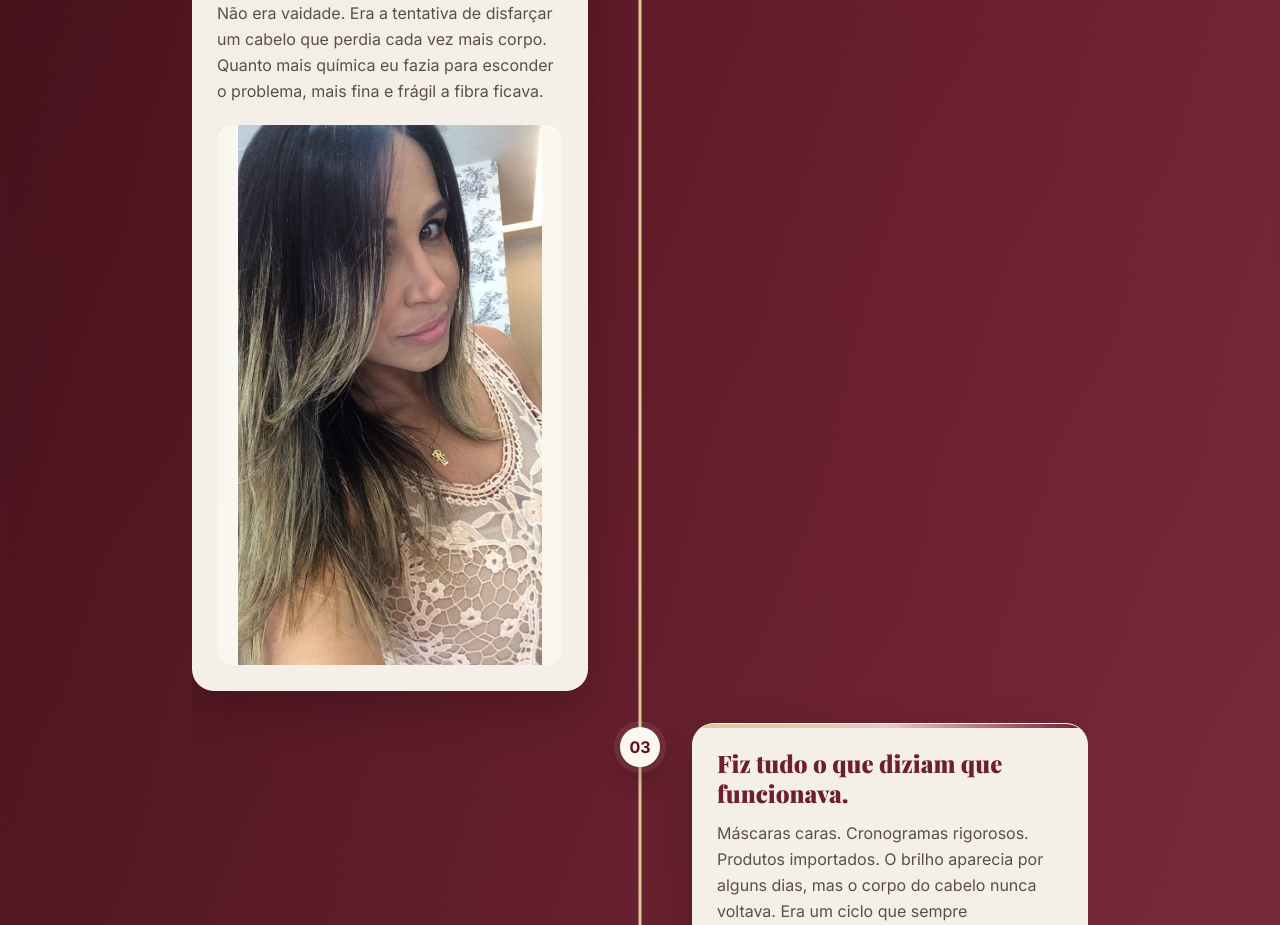
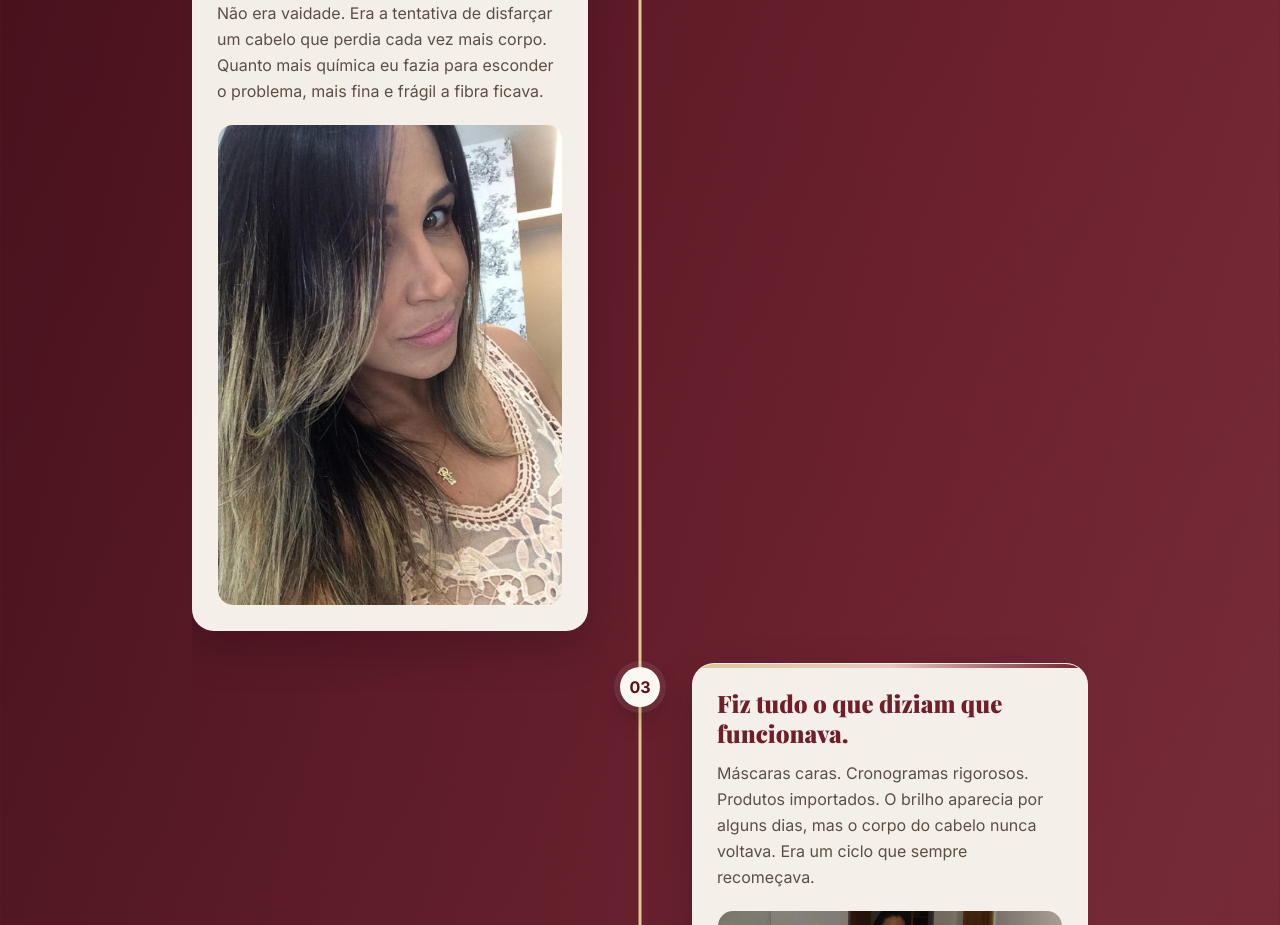
Before and after one commit to DellsantosXD/lp-proteina-do-trigo-A, a React (Vite) app: page / in a window 1280 px wide. Shown: the part 4960-5885 px from the top of the page. Built offline with nearby package versions, Linux system fonts and the light colour scheme; a web font is replaced by a local one.

Commit message:
fix: remove white side borders on Card 2 in timeline by switching to full-bleed object-cover framing

```diff
--- a/src/components/Timeline.tsx
+++ b/src/components/Timeline.tsx
@@ -59,9 +59,8 @@ const visuals: Record<number, { src: string; alt: string; position: string; heig
   2: {
     src: '/timeline/card-2.jpg',
     alt: 'Eu escondia o afinamento em vez de resolver',
-    position: 'object-center',
-    fit: 'object-contain bg-[#FAF6F0]',
-    height: 'h-auto max-h-[540px]'
+    position: 'object-[center_20%]',
+    height: 'h-80 sm:h-[480px]'
   },
   3: {
     src: '/timeline/card-3.jpg',
```
